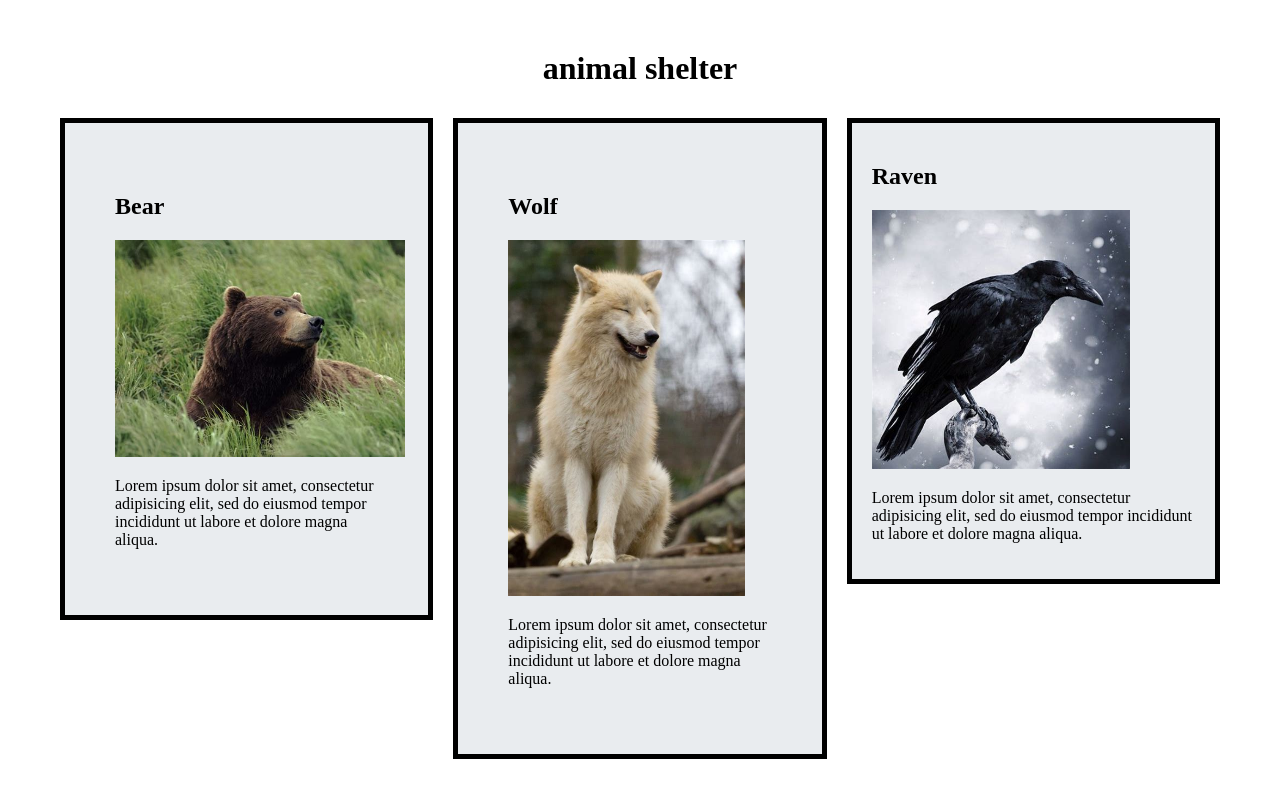
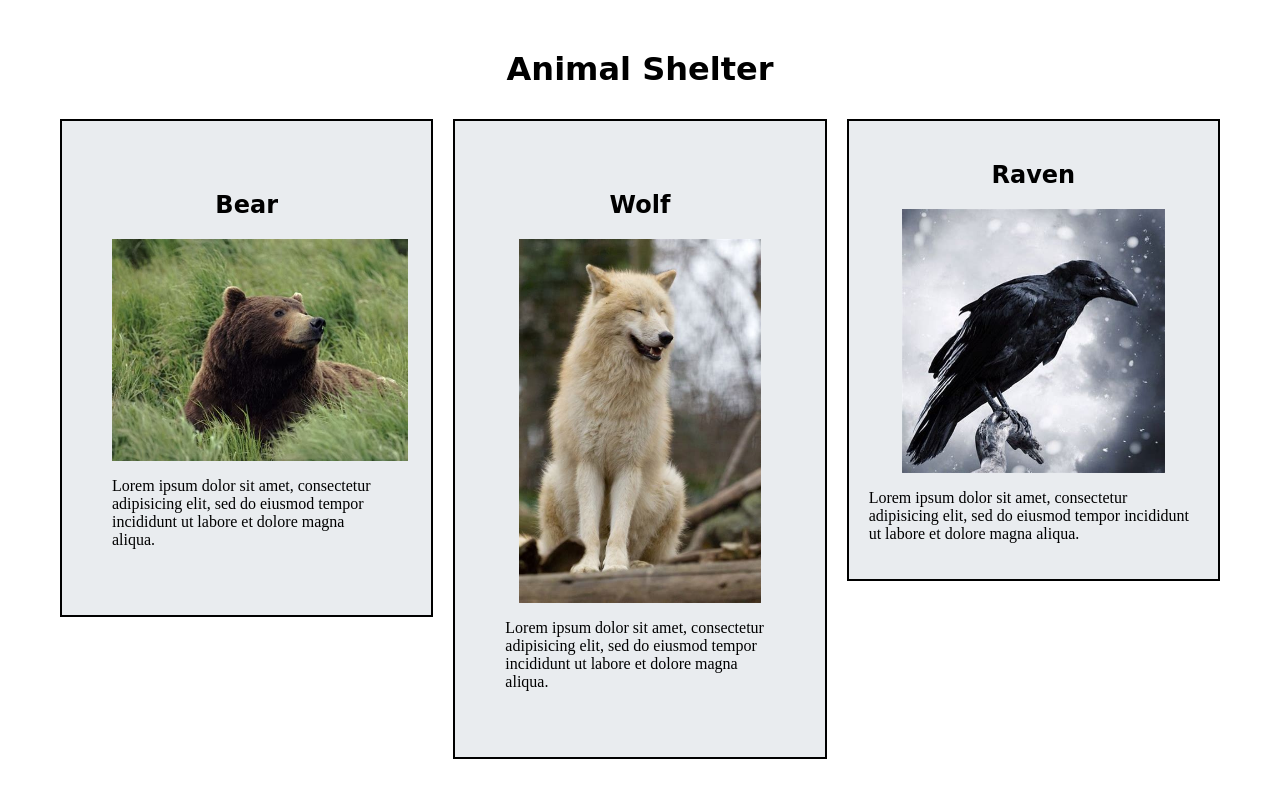
Before and after one commit to zperez0/animal-shelter, a plain HTML site: page index.html in a window 1280 px wide. Drawn offline with Linux system fonts and the light colour scheme.

Commit message:
fix img margin, add cursive font to h1, h2 in css.

```diff
--- a/css/styles.css
+++ b/css/styles.css
@@ -1,36 +1,44 @@
 body {
   margin: 50px;
 }
-h1 {
-text-align: center;
+h1, h2 {
+  text-align: center;
+  font-family: cursive;
 }
+
 
 .bear {
   width: 100%;
   padding: 50px;
   border: solid black;
-  border-width: 5px;
+  border-width: 2px;
   background-color: #E9ECEF;
   margin-bottom: 10px;
   box-sizing: border-box;
 }
 
 .bear img {
-width: 110%
+display: block;
+width: 110%;
+margin-left: auto;
+margin-right: auto;
 }
 
 .wolf {
   width: 100%;
   padding: 50px;
   border: solid black;
-  border-width: 5px;
+  border-width: 2px;
   background-color: #E9ECEF;
   margin-bottom: 10px;
   box-sizing: border-box;
 
 }
 .wolf img {
-  width: 90%
+  display: block;
+  width: 90%;
+  margin-left: auto;
+  margin-right: auto;
   }
 
 
@@ -38,14 +46,17 @@ width: 110%
   width: 100%;
   padding: 20px;
   border: solid black;
-  border-width: 5px;
+  border-width: 2px;
   background-color:#E9ECEF;
   margin-bottom: 10px;
   box-sizing: border-box;
 }
 
 .raven img {
-  width: 80%
+  display: block;
+  width: 80%;
+  margin-left: auto;
+  margin-right: auto;
   }
 
 .row {
--- a/index.html
+++ b/index.html
@@ -3,10 +3,10 @@
 <head>
   <link href="css/styles.css" rel="stylesheet" type="text/css" media="all">
 
-  <title>animal shelter</title>
+  <title>Animal Shelter</title>
 </head>
 <body>
-  <h1>animal shelter</h1>
+  <h1>Animal Shelter</h1>
 
   <div class="row">
     <div class="column">
```
